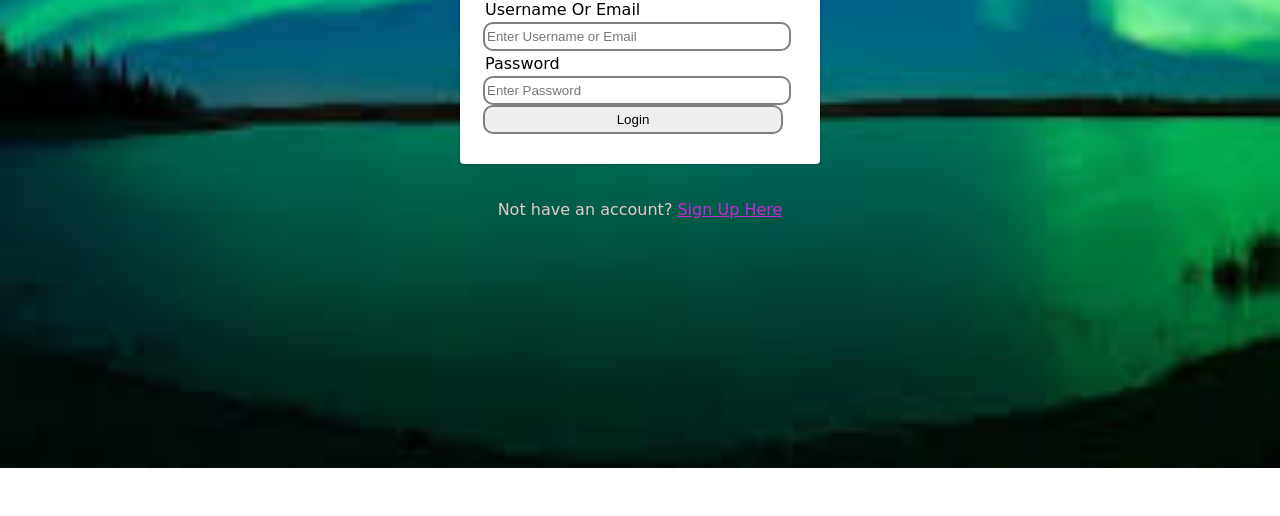
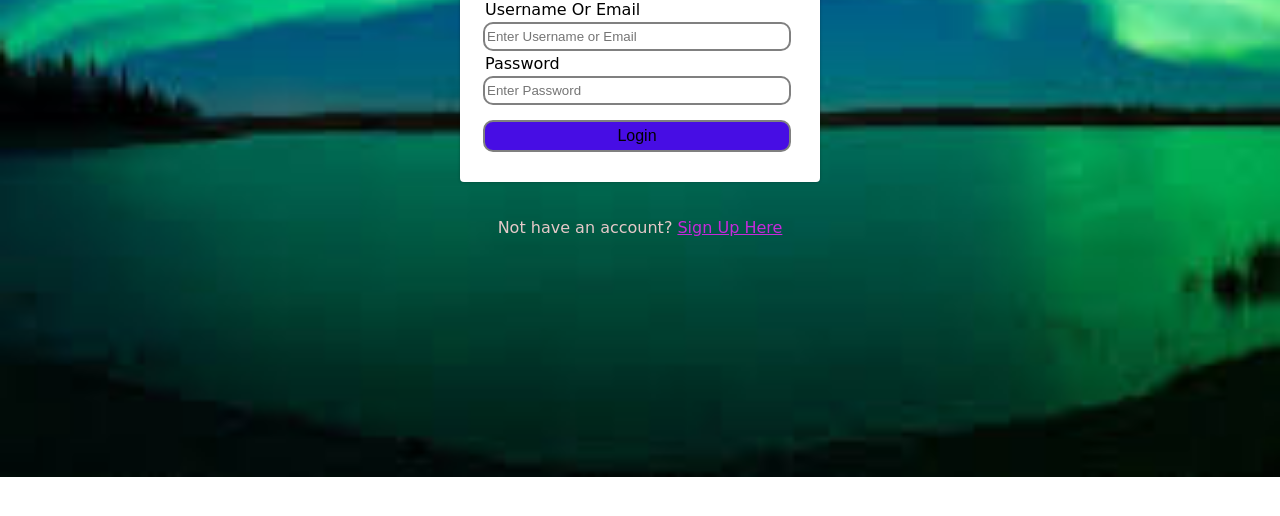
Before and after one commit to rkakbk83/Signup_page, a plain HTML site: page second.html in a window 1280 px wide. Shown: the part 96-612 px from the top of the page. Drawn offline with Linux system fonts and the light colour scheme; some icons are missing; a web font is replaced by a local one.

Commit message:
Update first.css

```diff
--- a/first.css
+++ b/first.css
@@ -47,7 +47,13 @@ input[type="submit"]{
     margin-top: 15px;
     background-color: rgb(71, 13, 228);
 }
-
+input[type="button"]{
+    font-size: 1rem;
+    text-align: center;
+    width: 308px;
+    margin-top: 15px;
+    background-color: rgb(71, 13, 228);
+}
 p{
     text-align: center;
     padding-top: 20px;
```
